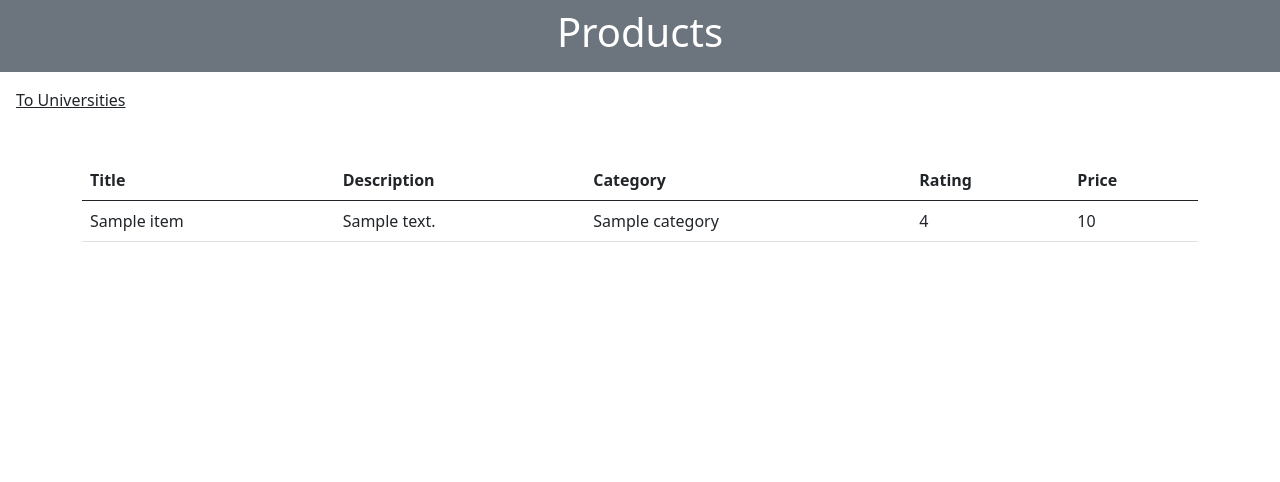
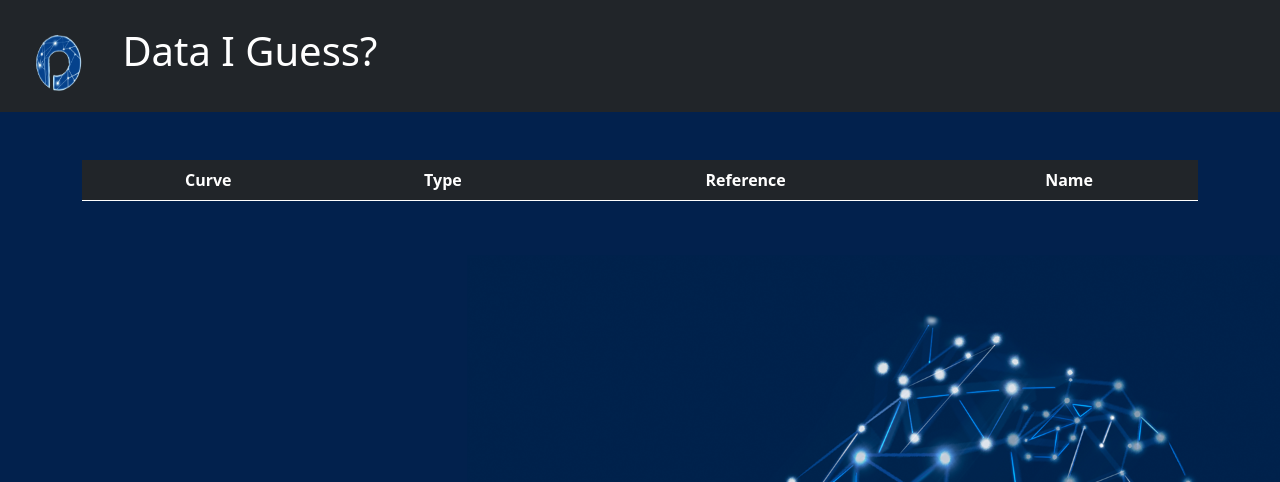
Before and after one commit to FrancisB2189/DjangoApi, a Django app: page / in a window 1280 px wide. Shown: the top 482 px of the page. Run offline with Django 4.2, Linux system fonts and the light colour scheme; a database or web service that is not in the repository returns one stand-in record (values such as "Sample title"); data that the repository does not hold is empty.

Commit message:
SaveState 3.0

```diff
--- a/DjangoApiTest/ApiTestCode/templates/ApiTest.html
+++ b/DjangoApiTest/ApiTestCode/templates/ApiTest.html
@@ -6,34 +6,34 @@
     <meta name="viewport" content="width=device-width, initial-scale=1">    <!-- Bootstrap CSS -->
     <link href="https://cdn.jsdelivr.net/npm/bootstrap@5.0.2/dist/css/bootstrap.min.css" rel="stylesheet" integrity="sha384-EVSTQN3/azprG1Anm3QDgpJLIm9Nao0Yz1ztcQTwFspd3yD65VohhpuuCOmLASjC" crossorigin="anonymous">
     <script src="https://cdn.jsdelivr.net/npm/bootstrap@5.0.2/dist/js/bootstrap.bundle.min.js" integrity="sha384-MrcW6ZMFYlzcLA8Nl+NtUVF0sA7MsXsP1UyJoMp4YLEuNSfAP+JcXn/tWtIaxVXM" crossorigin="anonymous"></script>
+    <link rel="stylesheet" href="static/style.css">
     <title>get Json Api</title>
 </head>
   <body>
-      <div class="container-fluid p-2 bg-secondary text-white text-center">
-          <h1>Products</h1>
-      </div>
-        <div class="ms-3 mt-3">
-            <a href="/universities" class="link-dark">To Universities</a>
+    <section class="container-fluid">
+        <div class="header row p-2 bg-dark text-white ">
+            <img src="static/images/Oplogo.png" class="col-md-1">
+            <h1 class="col-md-11">Data I Guess?</h1>
+        </div>
+    </section>
         </div>
             <div class="container mt-5">
-                <table class="table">
+                <table class="table table-dark table-striped text-center">
                     <thead>
                         <tr>
-                            <th>Title</th>
-                            <th>Description</th>
-                            <th>Category</th>
-                            <th>Rating</th>
-                            <th>Price</th>
+                            <th>Curve</th>
+                            <th>Type</th>
+                            <th>Reference</th>
+                            <th>Name</th>
                         </tr>
                     </thead>
                     <tbody>
-                    {% for product in products %}
+                    {% for curve in curves %}
                         <tr>
-                            <td>{{ product.title }}</td>
-                            <td>{{ product.description }}</td>
-                            <td>{{ product.category }}</td>
-                            <td>{{ product.rating.rate }}</td>
-                            <td>{{ product.price }}</td>
+                            <td>{{ curve.id }}</td>
+                            <td>{{ curve.curveType }}</td>
+                            <td>{{ curve.curveReference }}</td>
+                            <td>{{ curve.curveName }}</td>
                         </tr>
                     {% endfor %}
                 </tbody>
--- a/DjangoApiTest/ApiTestCode/templates/Universities.html
+++ b/DjangoApiTest/ApiTestCode/templates/Universities.html
@@ -16,7 +16,7 @@
             <a href="/" class="link-dark">To Products</a>
         </div>
             <div class="container mt-5">
-                <table class="table">
+                <table class="table table table-dark table-striped">
                     <thead>
                         <tr>
                             <th>Name</th>
--- a/DjangoApiTest/ApiTestCode/urls.py
+++ b/DjangoApiTest/ApiTestCode/urls.py
@@ -2,6 +2,6 @@ from django.urls import path
 from . import views
 
 urlpatterns = [
-    path('', views.Products, name = 'ApiTest'),
+    path('', views.Curves, name = 'ApiTest'),
     path('universities', views.Unis, name = 'Universities'),
 ]
--- a/DjangoApiTest/ApiTestCode/views.py
+++ b/DjangoApiTest/ApiTestCode/views.py
@@ -1,13 +1,14 @@
 from django.shortcuts import render
 from django.http import HttpResponse
 import requests
+import json
 
-def Products(request):
-    response = requests.get('https://fakestoreapi.com/products')
-    Products = response.json()
-    print(Products)
+def Curves(request):
+    response = open('static/curve-group.json').read()
+    curves = json.loads(response)
+    print(curves)
 
-    return render(request, "ApiTest.html", {'products': Products})
+    return render(request, "ApiTest.html", {'curves': Curves})
     pass
 
 
--- a/DjangoApiTest/ApiTestData/settings.py
+++ b/DjangoApiTest/ApiTestData/settings.py
@@ -119,6 +119,12 @@ USE_TZ = True
 
 STATIC_URL = 'static/'
 
+STATICFILES_DIRS = (
+    os.path.join(BASE_DIR, 'static'),
+)
+
+STATIC_ROOT = os.path.join(BASE_DIR, 'staticfiles')
+
 # Default primary key field type
 # https://docs.djangoproject.com/en/4.1/ref/settings/#default-auto-field
 
--- /dev/null
+++ b/DjangoApiTest/static/curve-group.json
@@ -0,0 +1,37 @@
+[
+  {
+    "id": 1,
+    "groupName": "MULTI-CURVE",
+    "curveType": "Discount",
+    "curveReference": "EUR",
+    "curveName": "EUR-OIS"
+  },
+  {
+    "id": 2,
+    "groupName": "MULTI-CURVE",
+    "curveType": "Forward",
+    "curveReference": "EUR-EONIA",
+    "curveName": "EUR-OIS"
+  },
+  {
+    "id": 3,
+    "groupName": "MULTI-CURVE",
+    "curveType": "Forward",
+    "curveReference": "EUR-EURIBOR-1M",
+    "curveName": "EUR-EURIBOR1M"
+  },
+  {
+    "id": 4,
+    "groupName": "MULTI-CURVE",
+    "curveType": "Forward",
+    "curveReference": "EUR-EURIBOR-3M",
+    "curveName": "EUR-EURIBOR3M"
+  },
+  {
+    "id": 5,
+    "groupName": "MULTI-CURVE",
+    "curveType": "Forward",
+    "curveReference": "EUR-EURIBOR-6M",
+    "curveName": "EUR-EURIBOR6M"
+  }
+]
--- /dev/null
+++ b/DjangoApiTest/static/style.css
@@ -0,0 +1,18 @@
+body{
+    background-image: url(images/BG.png);
+    background-size: cover;
+    background-repeat: no-repeat;
+
+}
+
+.header img {
+    float: left;
+    width: 8vw;
+    height: 12vh;
+
+  }
+
+  .header h1 {
+    margin-top: 1.5%;
+    float: right;
+  }
```
Also changed, not shown: DjangoApiTest/static/images/BG.png (added), DjangoApiTest/static/images/Oplogo.png (added).
